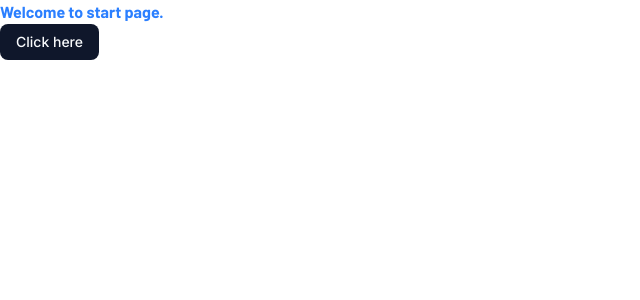
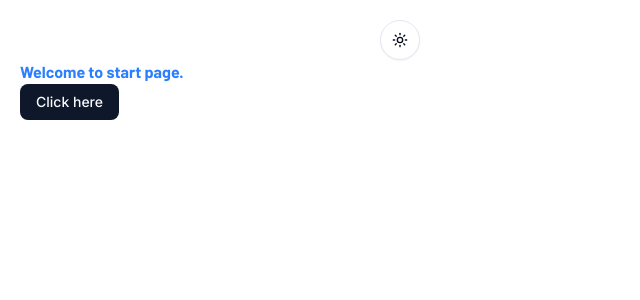
Before and after one commit to kkmorrisfam/marketplace, a Next.js app: page / in a window 1280 px wide. Shown: the top 300 px of the page, without its empty margins (0-640 px from the left). Built offline with nearby package versions, Linux system fonts and the light colour scheme.

Commit message:
add light dark mode

```diff
--- a/src/app/layout.tsx
+++ b/src/app/layout.tsx
@@ -7,6 +7,7 @@ import "./globals.css";
 
 // Fonts
 import { Inter, Barlow } from "next/font/google";
+import { ThemeProvider } from "next-themes";
 const interFont = Inter({ subsets: ["latin"]});
 const barlowFont = Barlow({
   subsets: ['latin'],
@@ -26,11 +27,21 @@ export default function RootLayout({
   children: React.ReactNode;
 }>) {
   return (
-    <html lang="en">
+    <html lang="en" suppressHydrationWarning>
       <body
         className={`${interFont.className} ${barlowFont.variable}`}
       >
-        {children}
+        <ThemeProvider
+          attribute="class"
+          defaultTheme="system"
+          enableSystem
+          disableTransitionOnChange
+        >
+
+          {children}
+        </ThemeProvider>
+
+
       </body>
     </html>
   );
--- a/src/app/page.tsx
+++ b/src/app/page.tsx
@@ -1,10 +1,16 @@
+import ThemeToggle from "@/components/shared/theme-toggle";
 import { Button } from "@/components/ui/button";
+// import { ThemeProvider } from "next-themes";
 
 
 export default function Home() {
-  return (<div>
+  return (
+  <div className="p-5">
+    <div className="w-100 flex justify-end " >
+      <ThemeToggle />
+    </div>
     <h1 className="font-bold text-blue-500 font-barlow">Welcome to start page.</h1>
-    <Button>Click here</Button>
+        <Button>Click here</Button>
   </div>
   );
 }
--- /dev/null
+++ b/src/components/shared/theme-toggle.tsx
@@ -0,0 +1,45 @@
+"use client"
+
+// UI Components
+import { DropdownMenuTrigger,DropdownMenu, DropdownMenuContent, DropdownMenuItem } from '../ui/dropdown-menu';
+import { Button } from '../ui/button';
+
+// Icons
+import { MoonIcon, SunIcon } from 'lucide-react';
+import { useTheme } from 'next-themes';
+// import {useState, useEffect} from 'react';
+
+
+export default function ThemeToggle() {
+    const {setTheme} = useTheme();
+    // const [mounted, setMounted] = useState(false);
+
+    // useEffect(()=>{
+    //     setMounted(true);  // this is giving an error
+    // },[])
+
+    // if (!mounted) {
+    //     return null
+    // }
+
+  return (
+     <DropdownMenu>
+        <DropdownMenuTrigger asChild>
+            <Button
+            variant="outline"
+            size="icon"
+            className='w-10 h-10 rounded-full'
+            >
+                <SunIcon className='h-[1.4rem] w-[1.4rem] rotate-0 scale-100 dark:-rotate-90 dark:scale-0'/>
+                <MoonIcon className='absolute h-[1.4rem] w-[1.4rem] rotate-90 scale-0 transition-all dark:rotate-0 dark:scale-100 ' />
+                <span className=' sr-only '>Toggle Theme</span>
+            </Button>
+        </DropdownMenuTrigger>
+        <DropdownMenuContent align="end" >
+            <DropdownMenuItem onClick={()=>setTheme('light')}>Light</DropdownMenuItem>
+            <DropdownMenuItem onClick={()=>setTheme('dark')}>Dark</DropdownMenuItem>
+            <DropdownMenuItem onClick={()=>setTheme('system')}>System</DropdownMenuItem>
+        </DropdownMenuContent>
+     </DropdownMenu>
+  )
+}
```
